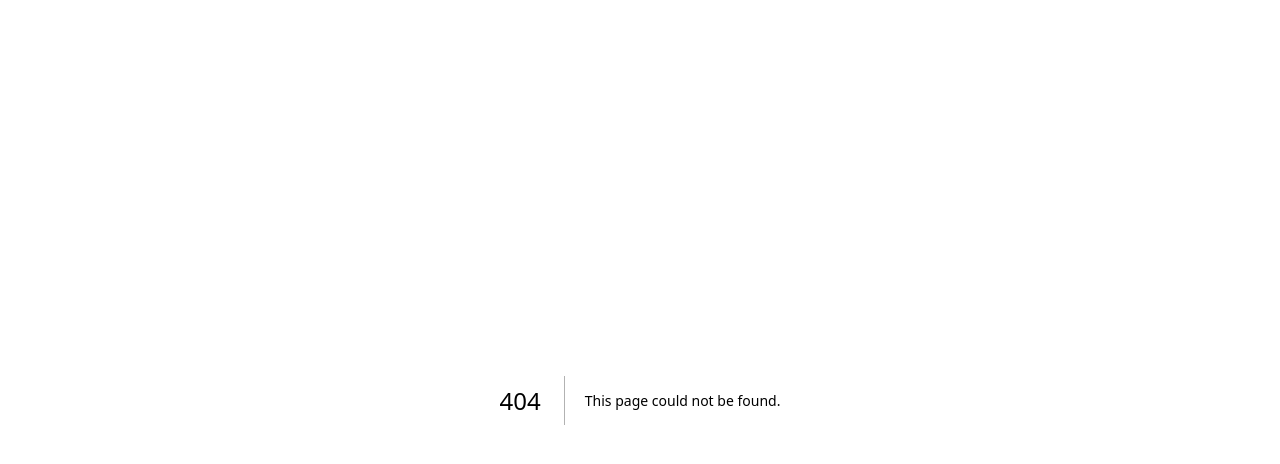
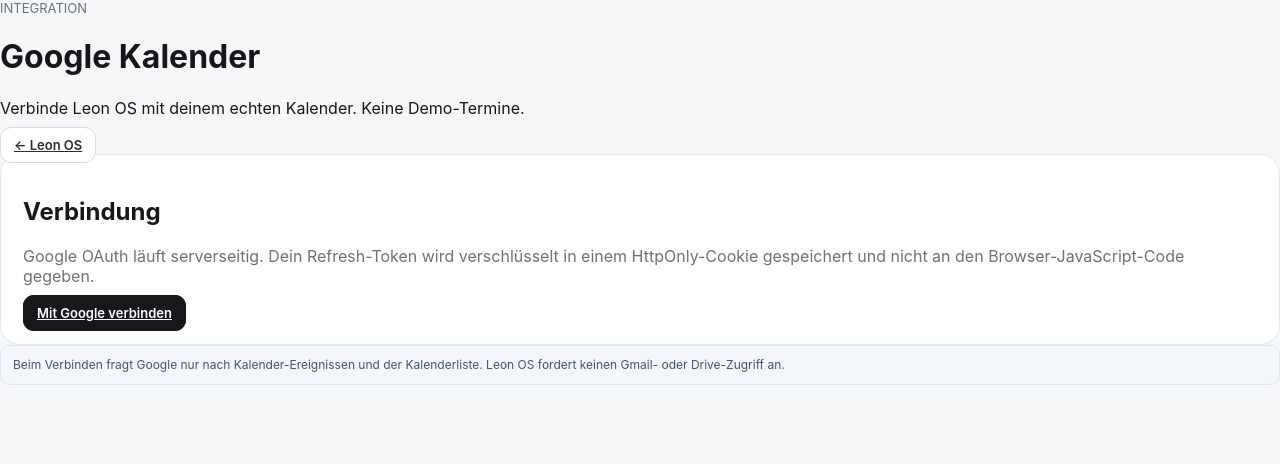
Before and after one commit to savebite1/Leons-App, a Next.js app: page /google-calendar in a window 1280 px wide. Before the commit this address had no page. Shown: the top 464 px of the page. Built offline with nearby package versions, Linux system fonts and the light colour scheme.

Commit message:
Add Google Calendar integration page

```diff
--- /dev/null
+++ b/app/google-calendar/page.tsx
@@ -0,0 +1,111 @@
+'use client';
+
+import Link from 'next/link';
+import { useEffect, useMemo, useState } from 'react';
+
+type CalendarInfo = { id:string; summary:string; primary:boolean; accessRole:string; backgroundColor:string|null };
+type GoogleEvent = { id:string; title:string; description:string; start:any; end:any; htmlLink:string|null; status:string };
+type LocalEvent = { id:string; title:string; date:string; start:string; duration:number; type:string };
+
+type LocalState = { events?: LocalEvent[] };
+
+const STORAGE_KEY='leon-os-v5';
+
+export default function GoogleCalendarPage(){
+  const [loading,setLoading]=useState(true);
+  const [connected,setConnected]=useState(false);
+  const [configured,setConfigured]=useState(true);
+  const [error,setError]=useState('');
+  const [calendars,setCalendars]=useState<CalendarInfo[]>([]);
+  const [calendarId,setCalendarId]=useState('primary');
+  const [googleEvents,setGoogleEvents]=useState<GoogleEvent[]>([]);
+  const [localEvents,setLocalEvents]=useState<LocalEvent[]>([]);
+  const [busyId,setBusyId]=useState<string|null>(null);
+
+  const from=useMemo(()=>new Date().toISOString(),[]);
+  const to=useMemo(()=>new Date(Date.now()+30*86400000).toISOString(),[]);
+
+  useEffect(()=>{
+    try{const raw=localStorage.getItem(STORAGE_KEY);const state:LocalState=raw?JSON.parse(raw):{};setLocalEvents(Array.isArray(state.events)?state.events:[]);}catch{}
+    loadStatus();
+  },[]);
+
+  async function loadStatus(){
+    setLoading(true);setError('');
+    try{
+      const res=await fetch('/api/google/status',{cache:'no-store'});const data=await res.json();
+      setConfigured(data.configured!==false);
+      setConnected(Boolean(data.connected));
+      setCalendars(data.calendars||[]);
+      const primary=(data.calendars||[]).find((c:CalendarInfo)=>c.primary);
+      if(primary)setCalendarId(primary.id);
+      if(!data.ok&&data.error)setError(data.error);
+    }catch(e:any){setError(e.message||'Google Calendar konnte nicht geprüft werden.');}
+    finally{setLoading(false);}
+  }
+
+  async function loadEvents(id=calendarId){
+    setError('');
+    const q=new URLSearchParams({calendarId:id,timeMin:from,timeMax:to});
+    const res=await fetch(`/api/google/events?${q}`,{cache:'no-store'});const data=await res.json();
+    if(!data.ok){setError(data.error||'Termine konnten nicht geladen werden.');return;}
+    setGoogleEvents(data.events||[]);
+  }
+
+  useEffect(()=>{if(connected&&calendarId)loadEvents(calendarId);},[connected,calendarId]);
+
+  async function pushLocal(event:LocalEvent){
+    setBusyId(event.id);setError('');
+    try{
+      const res=await fetch('/api/google/events',{method:'POST',headers:{'content-type':'application/json'},body:JSON.stringify({calendarId,title:event.title,date:event.date,start:event.start,duration:event.duration,timeZone:Intl.DateTimeFormat().resolvedOptions().timeZone})});
+      const data=await res.json();if(!data.ok)throw new Error(data.error||'Sync fehlgeschlagen');await loadEvents();
+    }catch(e:any){setError(e.message||'Sync fehlgeschlagen');}finally{setBusyId(null);}
+  }
+
+  function importGoogle(event:GoogleEvent){
+    const startRaw=event.start?.dateTime || event.start?.date;
+    if(!startRaw)return;
+    const d=new Date(startRaw);
+    const date=event.start?.date || localDate(d);
+    const start=event.start?.date ? '08:00' : `${String(d.getHours()).padStart(2,'0')}:${String(d.getMinutes()).padStart(2,'0')}`;
+    const endRaw=event.end?.dateTime || event.end?.date;
+    const end=endRaw?new Date(endRaw):new Date(d.getTime()+60*60000);
+    const duration=Math.max(5,Math.round((end.getTime()-d.getTime())/60000));
+    try{
+      const raw=localStorage.getItem(STORAGE_KEY);if(!raw)throw new Error('Leon OS wurde noch nicht eingerichtet.');
+      const state=JSON.parse(raw);
+      state.events=Array.isArray(state.events)?state.events:[];
+      if(state.events.some((e:any)=>e.title===event.title&&e.date===date&&e.start===start))return;
+      state.events.push({id:`g-${event.id}`,title:event.title,date,start,duration,type:'other'});
+      localStorage.setItem(STORAGE_KEY,JSON.stringify(state));
+      setLocalEvents(state.events);
+    }catch(e:any){setError(e.message||'Import fehlgeschlagen');}
+  }
+
+  async function disconnect(){await fetch('/api/google/disconnect',{method:'POST'});setConnected(false);setCalendars([]);setGoogleEvents([]);}
+
+  return <main className="calendar-page">
+    <div className="calendar-shell">
+      <div className="calendar-top"><div><div className="eyebrow">INTEGRATION</div><h1>Google Kalender</h1><p>Verbinde Leon OS mit deinem echten Kalender. Keine Demo-Termine.</p></div><Link className="btn" href="/">← Leon OS</Link></div>
+
+      {error&&<div className="warning">{error}</div>}
+      <section className="card calendar-connect">
+        <div><h2>Verbindung</h2><p className="muted">Google OAuth läuft serverseitig. Dein Refresh-Token wird verschlüsselt in einem HttpOnly-Cookie gespeichert und nicht an den Browser-JavaScript-Code gegeben.</p></div>
+        <div>{loading?<span className="pill">Prüfe…</span>:connected?<div className="connect-actions"><span className="pill blue">Verbunden</span><button className="btn" onClick={disconnect}>Trennen</button></div>:configured?<a className="btn primary" href="/api/google/connect">Mit Google verbinden</a>:<span className="pill">Noch nicht konfiguriert</span>}</div>
+      </section>
+
+      {connected&&<>
+        <section className="card"><div className="split"><div><h2>Kalender</h2><p className="muted">Wähle, welchen Google-Kalender Leon OS verwenden soll.</p></div><select className="select calendar-select" value={calendarId} onChange={e=>setCalendarId(e.target.value)}>{calendars.map(c=><option key={c.id} value={c.id}>{c.summary}{c.primary?' · Primär':''}</option>)}</select></div></section>
+        <div className="calendar-grid">
+          <section className="card"><div className="split"><div><h2>Google · nächste 30 Tage</h2><p className="muted">Echte Termine aus dem ausgewählten Kalender.</p></div><button className="btn small" onClick={()=>loadEvents()}>Aktualisieren</button></div>{googleEvents.length?<div className="list">{googleEvents.map(e=><div className="row" key={e.id}><div className="rowmain"><div className="rowtitle">{e.title}</div><div className="rowsub">{formatGoogleTime(e)}</div></div><button className="btn small" onClick={()=>importGoogle(e)}>In Leon OS</button></div>)}</div>:<div className="empty">Keine Termine in den nächsten 30 Tagen.</div>}</section>
+          <section className="card"><div><h2>Leon OS Termine</h2><p className="muted">Schiebe deine lokalen Leon-OS-Termine in Google Kalender.</p></div>{localEvents.length?<div className="list">{localEvents.slice().sort((a,b)=>(a.date+a.start).localeCompare(b.date+b.start)).map(e=><div className="row" key={e.id}><div className="rowmain"><div className="rowtitle">{e.title}</div><div className="rowsub">{e.date} · {e.start} · {e.duration} min</div></div><button className="btn small primary" disabled={busyId===e.id} onClick={()=>pushLocal(e)}>{busyId===e.id?'Sync…':'Zu Google'}</button></div>)}</div>:<div className="empty">Noch keine Termine in Leon OS.</div>}</section>
+        </div>
+      </>}
+
+      {!connected&&configured&&<div className="notice">Beim Verbinden fragt Google nur nach Kalender-Ereignissen und der Kalenderliste. Leon OS fordert keinen Gmail- oder Drive-Zugriff an.</div>}
+    </div>
+  </main>
+}
+
+function localDate(d:Date){const x=new Date(d.getTime()-d.getTimezoneOffset()*60000);return x.toISOString().slice(0,10)}
+function formatGoogleTime(e:GoogleEvent){if(e.start?.date)return `${e.start.date} · ganztägig`;if(!e.start?.dateTime)return 'Zeit unbekannt';const d=new Date(e.start.dateTime);return new Intl.DateTimeFormat('de-DE',{weekday:'short',day:'2-digit',month:'2-digit',hour:'2-digit',minute:'2-digit'}).format(d)}
```
